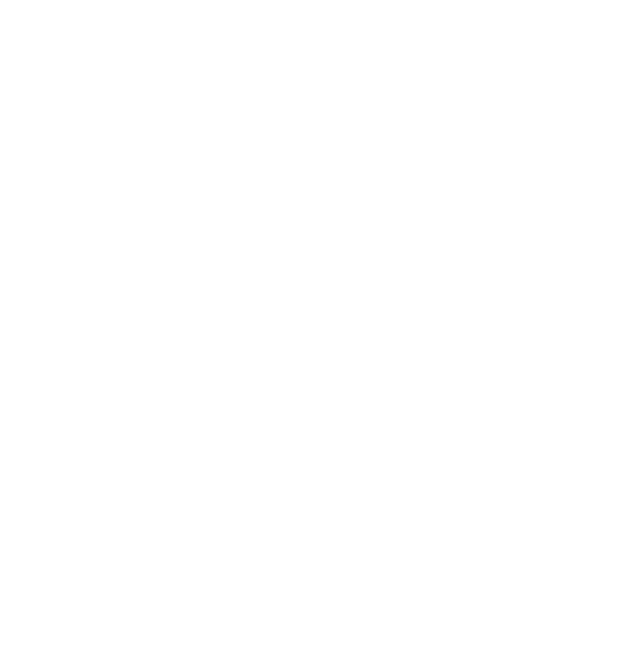
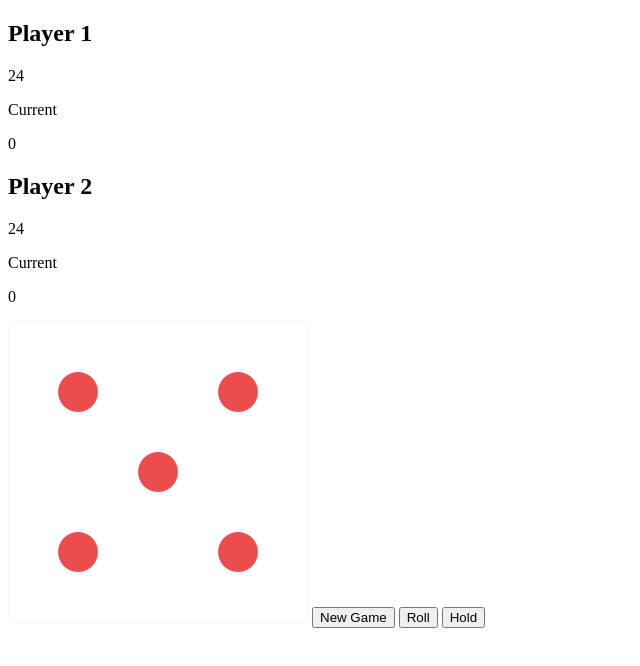
Before and after one commit to rajipkanxo01/The-Pig-Game, a plain HTML site: page index.html in a window 1280 px wide. Shown: the whole page, without its empty margins (0-640 px from the left). Drawn offline with Linux system fonts and the light colour scheme.

Commit message:
html elements added

```diff
--- a/index.html
+++ b/index.html
@@ -2,9 +2,36 @@
 <html lang="en">
 <head>
   <meta charset="UTF-8">
-  <title>Title</title>
+  <title>The Pig Game</title>
 </head>
 <body>
+<main>
+
+<!--  player 1 section-->
+  <section class="player player-1 player-active">
+    <h2 class="name" id="name-1"> Player 1</h2>
+    <p class="score" id="score-1"> 24 </p>
+    <div class="current">
+      <p class="current-label">Current</p>
+      <p class="current-score" id="current-1">0</p>
+    </div>
+  </section>
+
+<!--  player 2 section-->
+  <section class="player player-2 ">
+    <h2 class="name" id="name-2"> Player 2</h2>
+    <p class="score" id="score-2"> 24 </p>
+    <div class="current">
+      <p class="current-label">Current</p>
+      <p class="current-score" id="current-2">0</p>
+    </div>
+  </section>
+
+  <img src="images/dice-5.png" alt="Playing dice" class="dice" >
+  <button class="btn btn-new"> New Game </button>
+  <button class="btn btn-roll"> Roll </button>
+  <button class="btn btn-hold"> Hold </button>
+</main>
 
 </body>
 </html>
```
Also changed, not shown: images/dice-1.png (added), images/dice-2.png (added), images/dice-3.png (added), images/dice-4.png (added), images/dice-5.png (added), images/dice-6.png (added), images/pig-game-flowchart.png (added).
